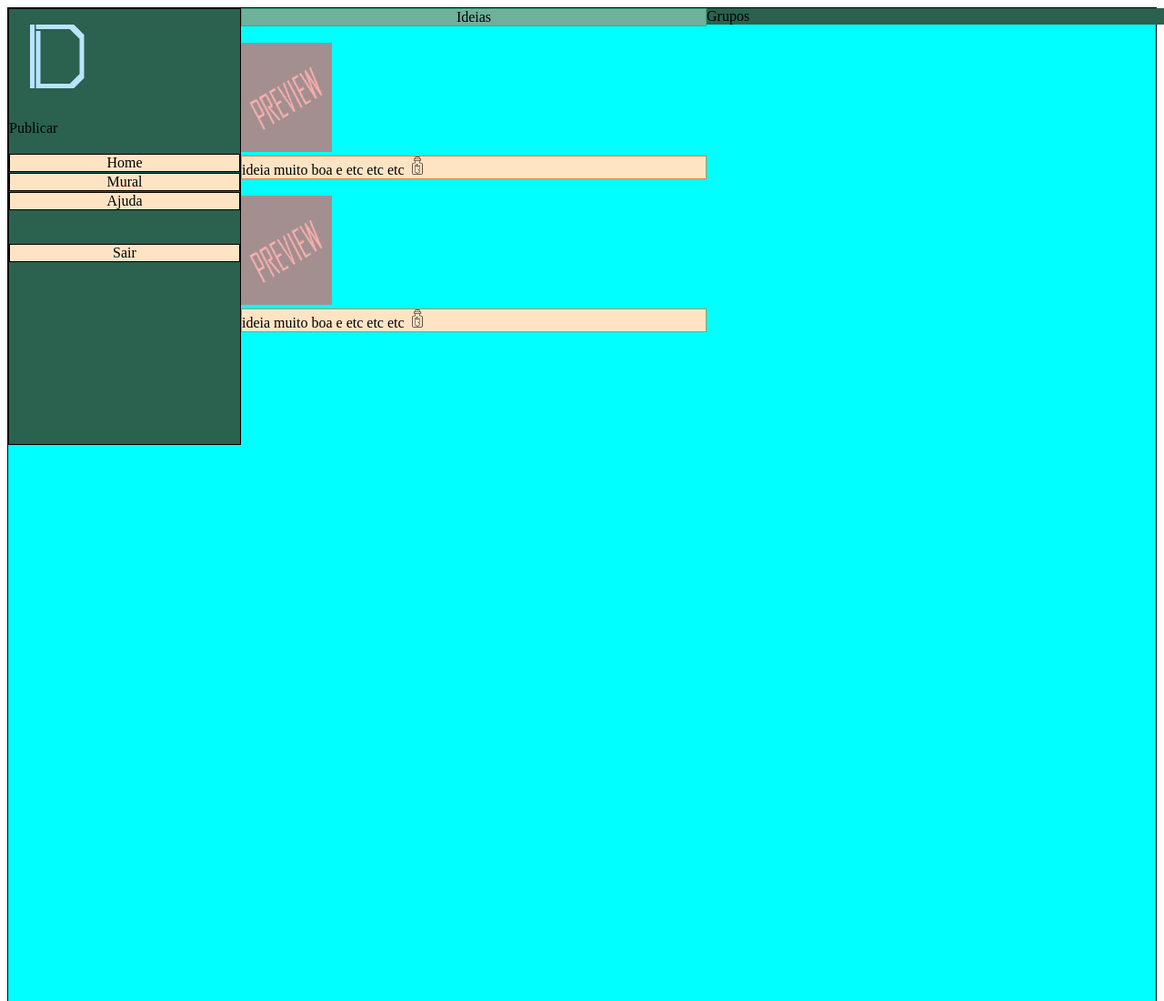
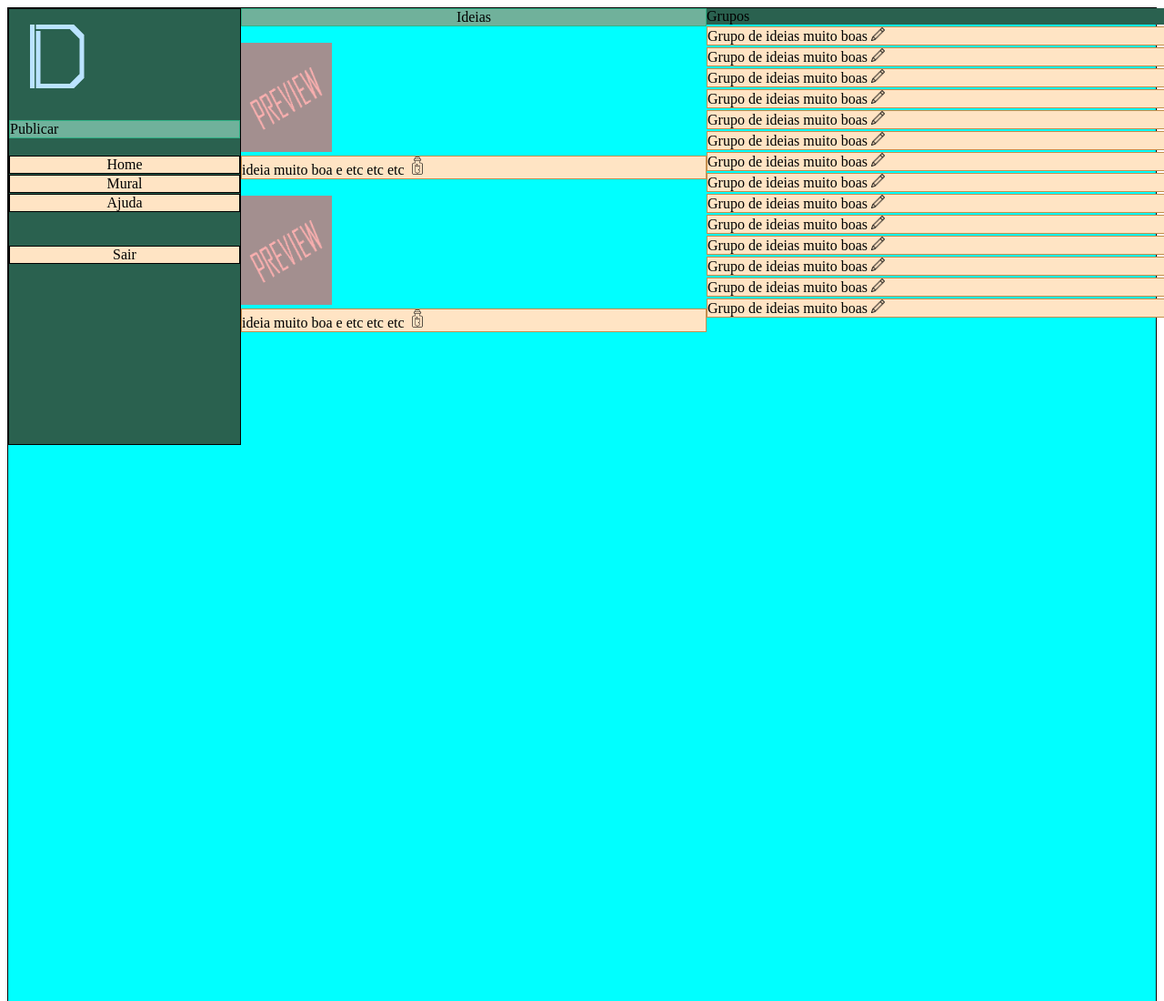
Before and after one commit to Lyan-CV/Idean, a plain HTML site: page view/TelaIdeiasMenu.html in a window 1280 px wide. Shown: the top 1100 px of the page at 91% size. Drawn offline with Linux system fonts and the light colour scheme.

Commit message:
Finalização do protótipo da tela de ideias e grupos

```diff
--- a/view/TelaIdeiasMenu.html
+++ b/view/TelaIdeiasMenu.html
@@ -33,7 +33,48 @@
         </div>
         <div class="geral_grupo">
             <div class="tit_grupos">Grupos</div>
-
+            <div class="grupo">Grupo de ideias muito boas
+                <img src="../img/ferramenta-lapis.png" alt="" height="15px">
+            </div>
+            <div class="grupo">Grupo de ideias muito boas
+                <img src="../img/ferramenta-lapis.png" alt="" height="15px">
+            </div>
+            <div class="grupo">Grupo de ideias muito boas
+                <img src="../img/ferramenta-lapis.png" alt="" height="15px">
+            </div>
+            <div class="grupo">Grupo de ideias muito boas
+                <img src="../img/ferramenta-lapis.png" alt="" height="15px">
+            </div>
+            <div class="grupo">Grupo de ideias muito boas
+                <img src="../img/ferramenta-lapis.png" alt="" height="15px">
+            </div>
+            <div class="grupo">Grupo de ideias muito boas
+                <img src="../img/ferramenta-lapis.png" alt="" height="15px">
+            </div>
+            <div class="grupo">Grupo de ideias muito boas
+                <img src="../img/ferramenta-lapis.png" alt="" height="15px">
+            </div>
+            <div class="grupo">Grupo de ideias muito boas
+                <img src="../img/ferramenta-lapis.png" alt="" height="15px">
+            </div>
+            <div class="grupo">Grupo de ideias muito boas
+                <img src="../img/ferramenta-lapis.png" alt="" height="15px">
+            </div>
+            <div class="grupo">Grupo de ideias muito boas
+                <img src="../img/ferramenta-lapis.png" alt="" height="15px">
+            </div>
+            <div class="grupo">Grupo de ideias muito boas
+                <img src="../img/ferramenta-lapis.png" alt="" height="15px">
+            </div>
+            <div class="grupo">Grupo de ideias muito boas
+                <img src="../img/ferramenta-lapis.png" alt="" height="15px">
+            </div>
+            <div class="grupo">Grupo de ideias muito boas
+                <img src="../img/ferramenta-lapis.png" alt="" height="15px">
+            </div>
+            <div class="grupo">Grupo de ideias muito boas
+                <img src="../img/ferramenta-lapis.png" alt="" height="15px">
+            </div>
         </div>
     </div>
 </body>
--- a/view/css/TIdeiasMenu.css
+++ b/view/css/TIdeiasMenu.css
@@ -37,6 +37,17 @@
     align-self: center;
 
 }
+
+.publicar{
+    background-color: rgb(112, 177, 155);
+    border: 1px solid rgb(48, 177, 134);
+}
+
+.grupo{
+    margin-top: 2px;
+    background-color: bisque;
+    border: 1px solid rgb(196, 142, 77);
+}
 .ideia{
     margin-top: 0%;
     background-color: bisque;
```
Also changed, not shown: img/ferramenta-lapis.png (added).
